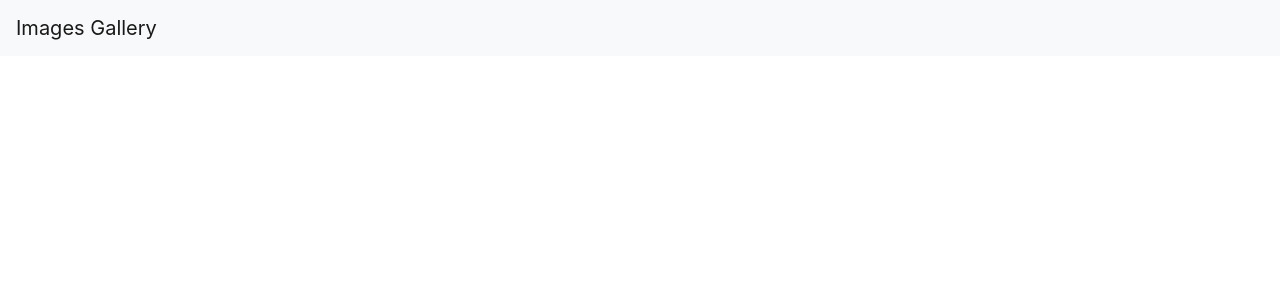
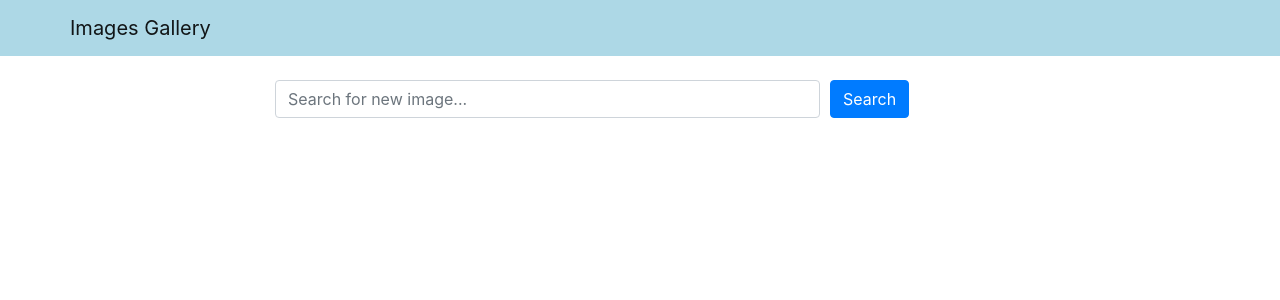
Before and after one commit to draganmel/images-gallery, a React (Create React App) app in the folder frontend/: page / in a window 1280 px wide. Shown: the top 300 px of the page. Built offline with nearby package versions, Linux system fonts and the light colour scheme.

Commit message:
controlled search component added useState

```diff
--- a/frontend/src/App.js
+++ b/frontend/src/App.js
@@ -1,11 +1,25 @@
+import { useState } from 'react';
 import 'bootstrap/dist/css/bootstrap.min.css';
 import Header from './components/Header';
+import Search from './components/Search';
+
 
 
 const App = () => {
+  const[word, setWord] = useState('');
+
+  const handleSearchSubmit = (e) => {
+    e.preventDefault();
+    console.log(word);
+  //  console.log(e.target[0].value);
+  }
+
+  //console.log(word);
+
   return (
     <div >
       <Header title="Images Gallery"/>
+      <Search word={word} setWord={setWord} handleSubmit={handleSearchSubmit}/>
     </div>
   );
 }
--- a/frontend/src/components/Header.js
+++ b/frontend/src/components/Header.js
@@ -1,12 +1,18 @@
 import React from 'react';
-import {Navbar} from 'react-bootstrap';
+import {Container, Navbar} from 'react-bootstrap';
+
+const navbarStyle = {
+  backgroundColor: 'lightblue'
+};
 
 const Header = (/*props*/ {title}) => {
     //const { title} = props;
     return(
-        <Navbar bg="light" variant="light">
-          <Navbar.Brand href="/">{title}</Navbar.Brand>
-      </Navbar>
+        <Navbar style={navbarStyle}  variant="light">
+          <Container>
+            <Navbar.Brand href="/">{title}</Navbar.Brand>
+          </Container>
+        </Navbar>
     )
 };
 export default Header;
--- /dev/null
+++ b/frontend/src/components/Search.js
@@ -0,0 +1,30 @@
+import React from "react";
+import { Container, Row, Col, Form, Button } from "react-bootstrap";
+
+const Search = ({word, setWord, handleSubmit}) => {
+  return (
+    <Container className="mt-4">
+      <Row className="justify-content-center">
+        <Col xs={12} md={8}>
+          <Form onSubmit={handleSubmit}>
+            <Form.Row>
+              <Col xs={9}>
+                <Form.Control
+                    type="text"
+                    value={word || ''}
+                    onChange={(e) => setWord(e.target.value)}
+                    placeholder="Search for new image..."
+                />
+              </Col>
+              <Col>
+                <Button variant="primary" type="submit">Search</Button>
+              </Col>
+            </Form.Row>
+          </Form>
+        </Col>
+      </Row>
+    </Container>
+  );
+};
+
+export default Search;
```
